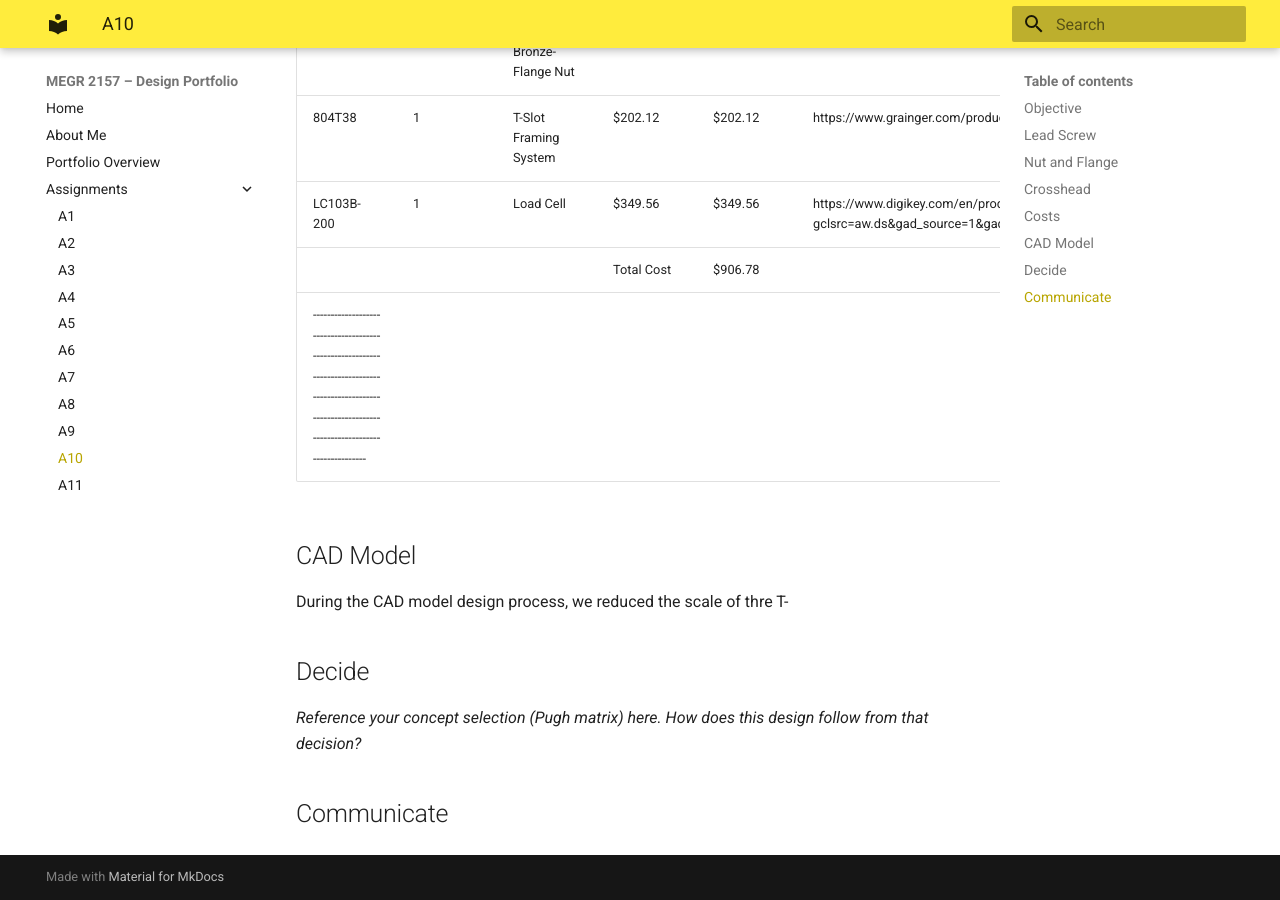
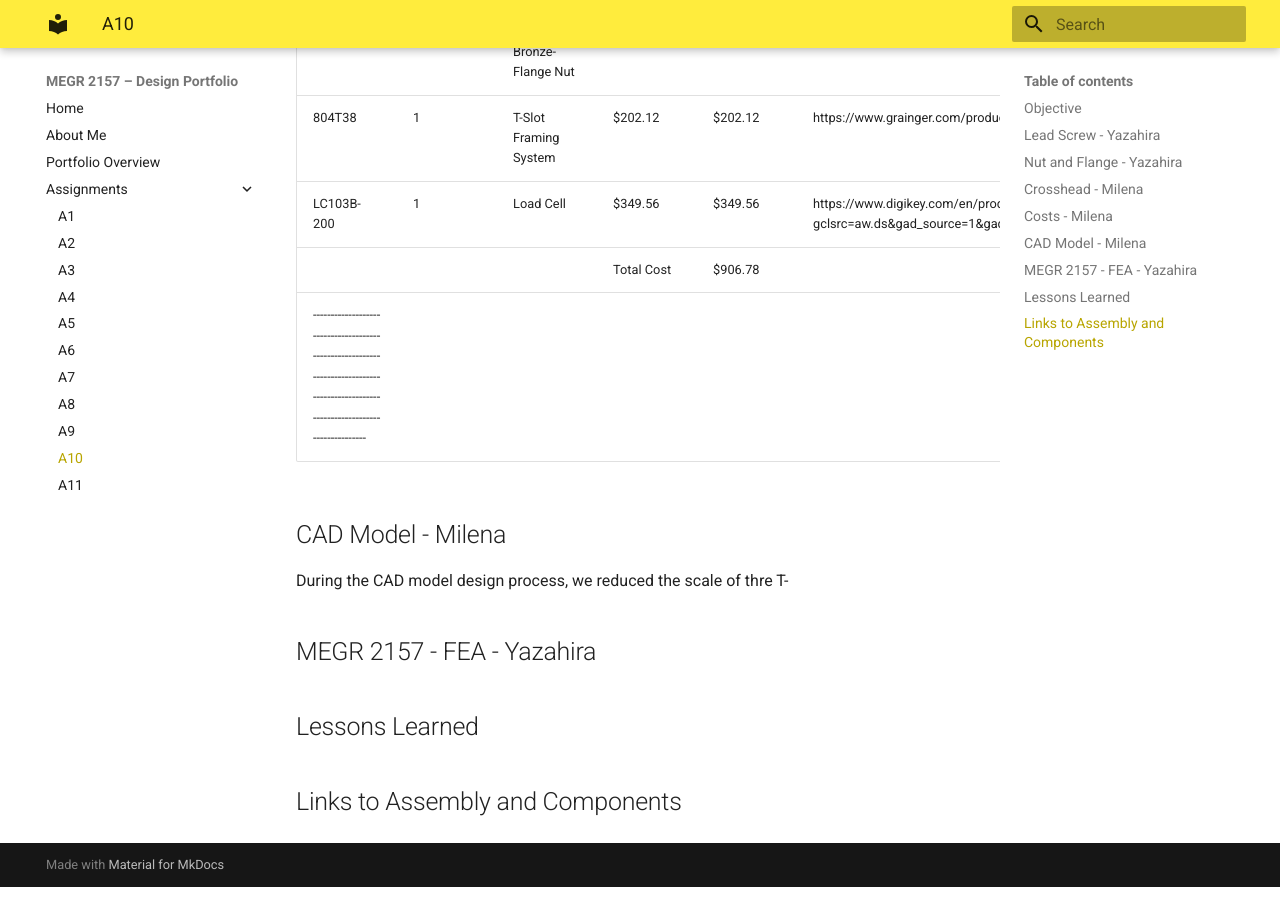
Before and after one commit to yazii03/megr2157-portfolio, an MkDocs documentation site: the page built from docs/assignments/A10/index.md, in a window 1280 px wide and 900 px high, scrolled down 1222 px. Built offline with MkDocs 1.6.1 and Material for MkDocs 9.7.7, drawn with Linux system fonts in a browser that asks for light colours; some of the changed text lies outside the part shown.

Commit message:
Revise assignment sections and author attributions
Updated sections and authors for clarity and organization.

```diff
--- a/docs/assignments/A10/index.md
+++ b/docs/assignments/A10/index.md
@@ -3,7 +3,7 @@
 ## Objective
 The task was to assemble a quasi-tensile tester by designing a screw-drive crosshead and selecting the required components. The assignment puts stress on selecting components based on the required force applied, stresses caused and geometries affecting the overall behavior of the materials. We had to evaluate the cost of the parts selected as well.
 
-## Lead Screw
+## Lead Screw - Yazahira
 1) Diameter
 
 2) Rotational Speed
@@ -12,17 +12,17 @@ The task was to assemble a quasi-tensile tester by designing a screw-drive cross
 
 4) Selection
 
-## Nut and Flange
+## Nut and Flange - Yazahira
 Thread Verification for Load
 
-## Crosshead
+## Crosshead - Milena
 1) Size + Material: Simple Beam Stress
 
 2) Size + Material: Deflection Analysis
 
 3) Multiview Paper Sketch
 
-## Costs
+## Costs - Milena
 Table
 
 ---------------------------------------------------------------------------------------------------------------------------------------------------
@@ -33,17 +33,16 @@ Table
 |804T38 |1 |T-Slot Framing System |$202.12 |$202.12 |https://www.grainger.com/product/80-20-T-Slot-Framing-System-15-Series-804T38
 |LC103B-200 |1 |Load Cell| $349.56| $349.56| https://www.digikey.com/en/products/detail/omega/LC103B-200/25641942?gclsrc=aw.ds&gad_source=1&gad_campaignid=20243136172&gbraid=0AAAAADrbLlgO0kpqYMPhThlLdTwOcFLcR&gclid=Cj0KCQiAnsvXBhCqARIsAHKgGNbBoN82Wys6nRpzejUwxvXapOkhnu5bYxU6HeHkMHgI7gQFWMUO5JcaAgmxEALw_wcB
 ||||Total Cost|$906.78
-----------------------------------------------------------------------------------------------------------------------------------------------------
+---------------------------------------------------------------------------------------------------------------------------------
 
 
 
-## CAD Model
+## CAD Model - Milena
 During the CAD model design process, we reduced the scale of thre T-
 
 
+## MEGR 2157 - FEA - Yazahira
 
+## Lessons Learned
 
-## Decide
-_Reference your concept selection (Pugh matrix) here. How does this design follow from that decision?_
-
-## Communicate
+## Links to Assembly and Components
```
